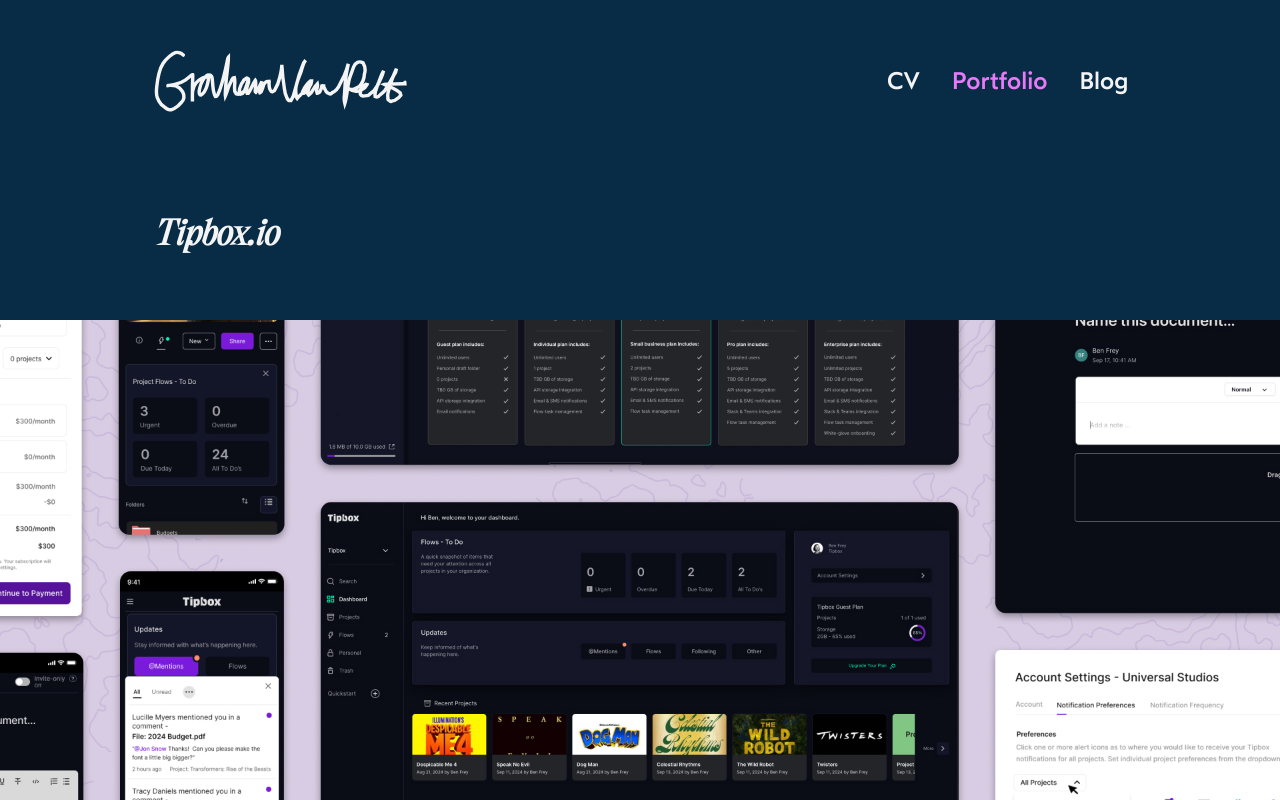
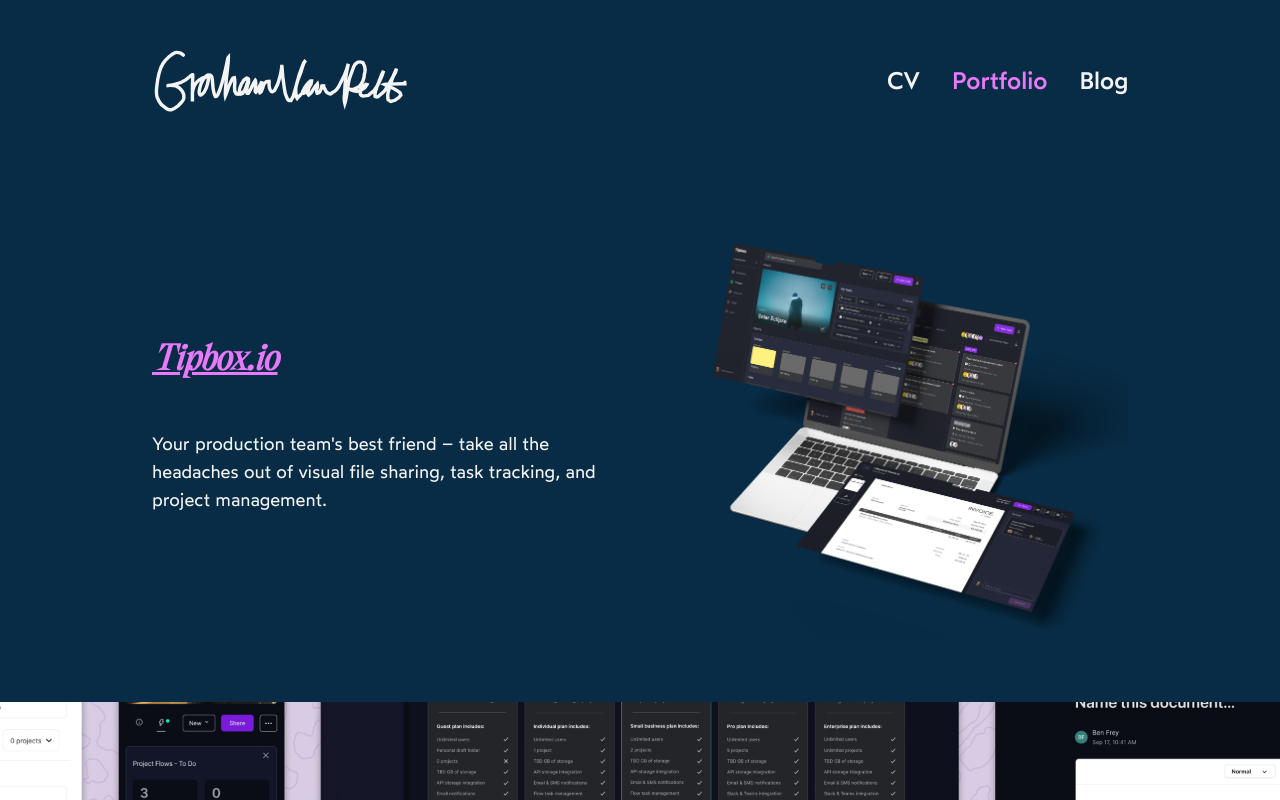
Before and after one commit to GVPproj/grahamvanpelt.dev, a Next.js app: page /portfolio in a window 1280 px wide. Shown: the top 800 px of the page. Built offline with nearby package versions, Linux system fonts and the light colour scheme.

Commit message:
feat: rough in Tipbox

```diff
--- a/src/app/portfolio/page.tsx
+++ b/src/app/portfolio/page.tsx
@@ -2,7 +2,12 @@
 import Image from 'next/image'
 import { PortfolioItem, FadeIn, FadeUp } from '../components'
 import { portfolioItems } from '../data/portfolioData'
-import { laptopMobileMockup, benFreySample } from '@/images/Ben_TB_Assets'
+import {
+  laptopMobileMockup,
+  benFreySample,
+  laptop,
+} from '@/images/Ben_TB_Assets'
+import Link from 'next/link'
 
 export const metadata = {
   title: 'Graham Van Pelt - Portfolio',
@@ -26,10 +31,27 @@
   return (
     <>
       <FadeIn>
-        <div className="flex flex-col gap-12 pl-6">
-          <h1 className="text-2xl font-extrabold md:text-4xl">
-            <span>Tipbox.io</span>
-          </h1>
+        <div className="flex w-full items-center justify-between px-6">
+          <div className="flex flex-col gap-12">
+            <h1 className="text-2xl font-extrabold md:text-4xl">
+              <Link
+                href="https://www.tipbox.io"
+                aria-label="Go to my portfolio page."
+                className="font-serif italic underline"
+              >
+                Tipbox.io
+              </Link>
+            </h1>
+            <p className="max-w-[40ch]">
+              Your production team's best friend – take all the headaches out of
+              visual file sharing, task tracking, and project management.
+            </p>
+          </div>
+          <Image
+            src={laptop}
+            alt="Tipbox.io laptop and mobile mockup"
+            className="w-[300px] max-w-[40vw] md:w-[500px]"
+          />
         </div>
       </FadeIn>
       <Image
```
